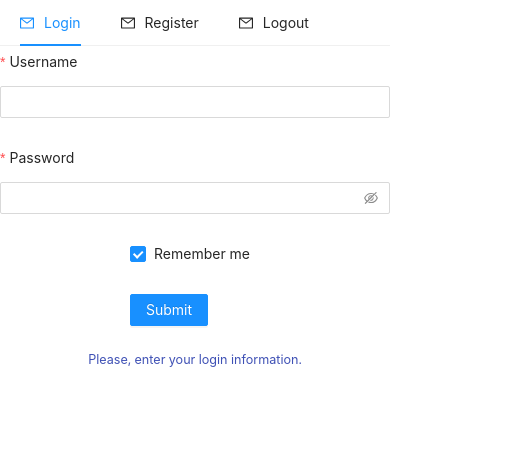
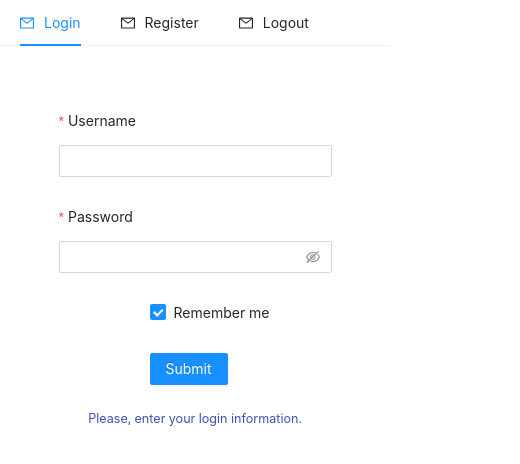
Before and after one commit to hidayetmm/time-management, a React (Create React App) app: page /login in a window 390 px wide. Shown: the top 464 px of the page, 520 px wide, since content can reach past the window. Built offline with nearby package versions, Linux system fonts and the light colour scheme.

Commit message:
initial commit

```diff
--- a/src/containers/Login/Login.css
+++ /dev/null
@@ -1,5 +0,0 @@
-@media (max-width: 600px) {
-  .Form form {
-    width: 40%;
-  }
-}
--- a/src/containers/Login/Login.js
+++ b/src/containers/Login/Login.js
@@ -2,6 +2,7 @@ import { React, Component } from "react";
 import { Redirect } from "react-router-dom";
 import axios from "axios";
 import "antd/dist/antd.css";
+import classes from "./Login.module.css";
 
 import AuthContext from "../../context/AuthContext";
 
@@ -13,7 +14,7 @@ const layout = {
     span: 8,
   },
   wrapperCol: {
-    span: 16,
+    span: 8,
   },
 };
 const tailLayout = {
@@ -67,7 +68,7 @@ class Login extends Component {
       return <Redirect to="/management" />;
     }
     return (
-      <div>
+      <div className={classes.Form}>
         <Form
           {...layout}
           name="basic"
--- /dev/null
+++ b/src/containers/Login/Login.module.css
@@ -0,0 +1,9 @@
+.Form {
+  margin: 15% 10%;
+}
+
+@media (max-width: 576px) {
+  .Form {
+    margin: 15% 15%;
+  }
+}
```
Also changed, not shown: 1 other file (tests, documents, lock files or other folders).
